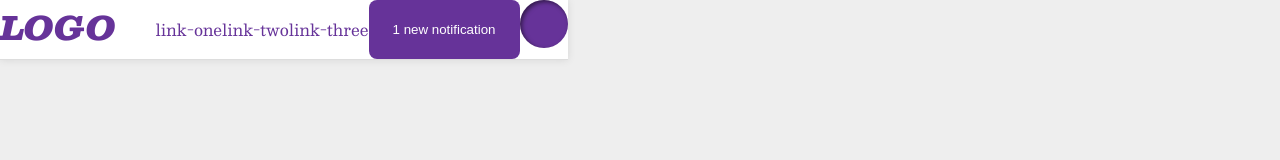
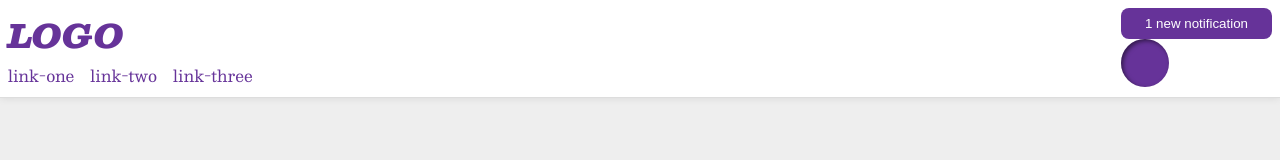
Before and after one commit to shirwewe/odin_project, a plain HTML site: page flexbox_exercise/index3.html in a window 1280 px wide. Drawn offline with nearby package versions, Linux system fonts and the light colour scheme.

Commit message:
continued on flexbox exercise 3

```diff
--- a/flexbox_exercise/index3.html
+++ b/flexbox_exercise/index3.html
@@ -9,6 +9,7 @@
   </head>
   <body>
     <div class="header">
+      <div class="left">
         <div class="logo">
           LOGO
         </div>
@@ -17,10 +18,13 @@
           <li><a href="google.com">link-two</a></li>
           <li><a href="google.com">link-three</a></li>
         </ul>
+      </div>
+      <div class="right">
         <button class="notifications">
           1 new notification
         </button>
         <div class="profile-image"></div>
       </div>
+    </div>
   </body>
 </html>
--- a/flexbox_exercise/style3.css
+++ b/flexbox_exercise/style3.css
@@ -3,9 +3,6 @@ you'll learn about it later. */
 @import url('https://fonts.googleapis.com/css2?family=Besley:ital,wght@0,400;1,900&display=swap');
 
 body {
-    display: flex;
-    justify-content: space-between;
-    align-items: center;
   margin: 0;
   background: #eee;
   font-family: Besley, serif;
@@ -16,7 +13,8 @@ body {
   background: white;
   border-bottom: 1px solid #ddd;
   box-shadow: 0 0 8px rgba(0,0,0,.1);
-
+  justify-content: space-between;
+  padding: 8px;
 }
 
 .profile-image {
@@ -34,10 +32,6 @@ body {
   font-style: italic;
 }
 
-.links {
-    display: flex;
-}
-
 button {
   border: none;
   border-radius: 8px;
@@ -50,8 +44,20 @@ a {
   /* this removes the line under our links */
   text-decoration: none;
   color: rebeccapurple;
+
 }
 
 ul {
   list-style-type: none;
+  display: flex;
+  gap: 16px;
+  margin: 0;
+  padding: 0;
 }
+
+header.left, header.right{
+  display: flex;
+
+  gap: 16px;
+
+}
```
Lines whose indentation alone changed are shown as unchanged.
